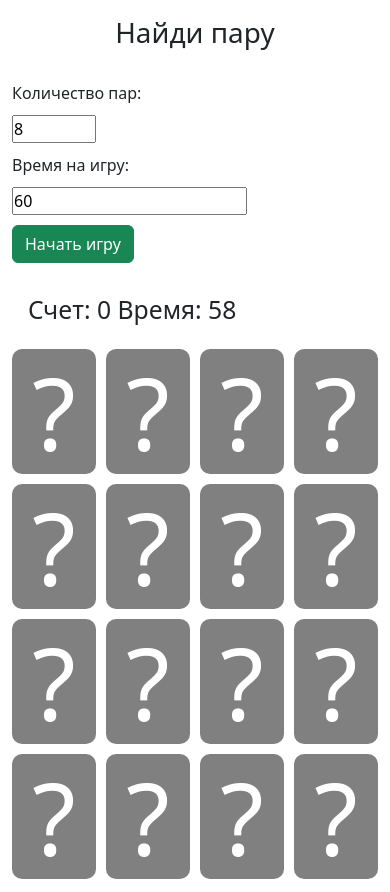
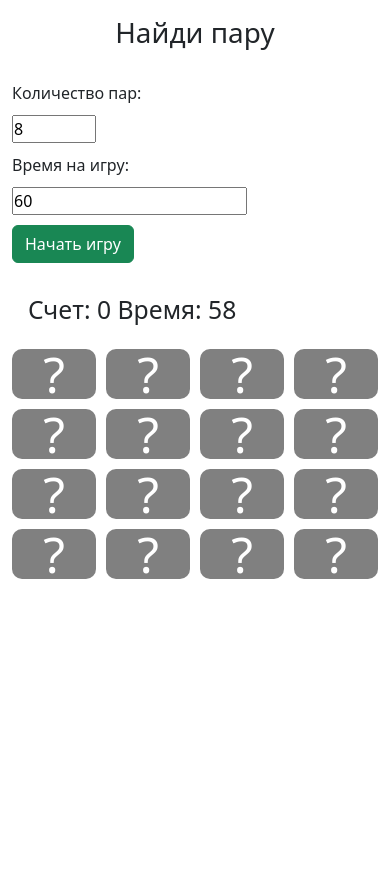
Before and after one commit to floliq/find-pair, a plain HTML site: page index.html in a window 390 px wide. Both pictures are taken after a click on the button "Начать игру". After the commit the page ends 844 px from the top, so only its background shows below. Drawn offline with Linux system fonts and the light colour scheme.

Commit message:
Add files via upload

```diff
--- a/css/style.css
+++ b/css/style.css
@@ -8,11 +8,11 @@ h1 {
   margin: 0;
 }
 
-.game__text{
+.game__text {
   margin-bottom: 10px;
 }
 
-.game__result{
+.game__result {
   margin-right: 20px;
 }
 
@@ -29,7 +29,7 @@ h1 {
   cursor: pointer;
   width: 100%;
   height: 125px;
-  transition: transform .5s;
+  transition: transform 0.5s;
   transform-style: preserve-3d;
 }
 
@@ -65,8 +65,33 @@ h1 {
   transform: rotateY(180deg);
 }
 
-@media(max-width:1024px){
-  .game__part:not(:last-child){
+@media (max-width: 1366px) {
+  .game__card {
+    height: 100px;
+  }
+  .game__face,
+  .game__back {
+    font-size: 70px;
+    border-radius: 10px;
+  }
+}
+
+@media (max-width: 1024px) {
+  .game__card {
+    height: 70px;
+  }
+  .game__part:not(:last-child) {
     margin-bottom: 10px;
   }
 }
+
+@media(max-width:576px){
+  .game__card {
+    height: 50px;
+  }
+  .game__face,
+  .game__back {
+    font-size: 50px;
+    border-radius: 10px;
+  }
+}
```
